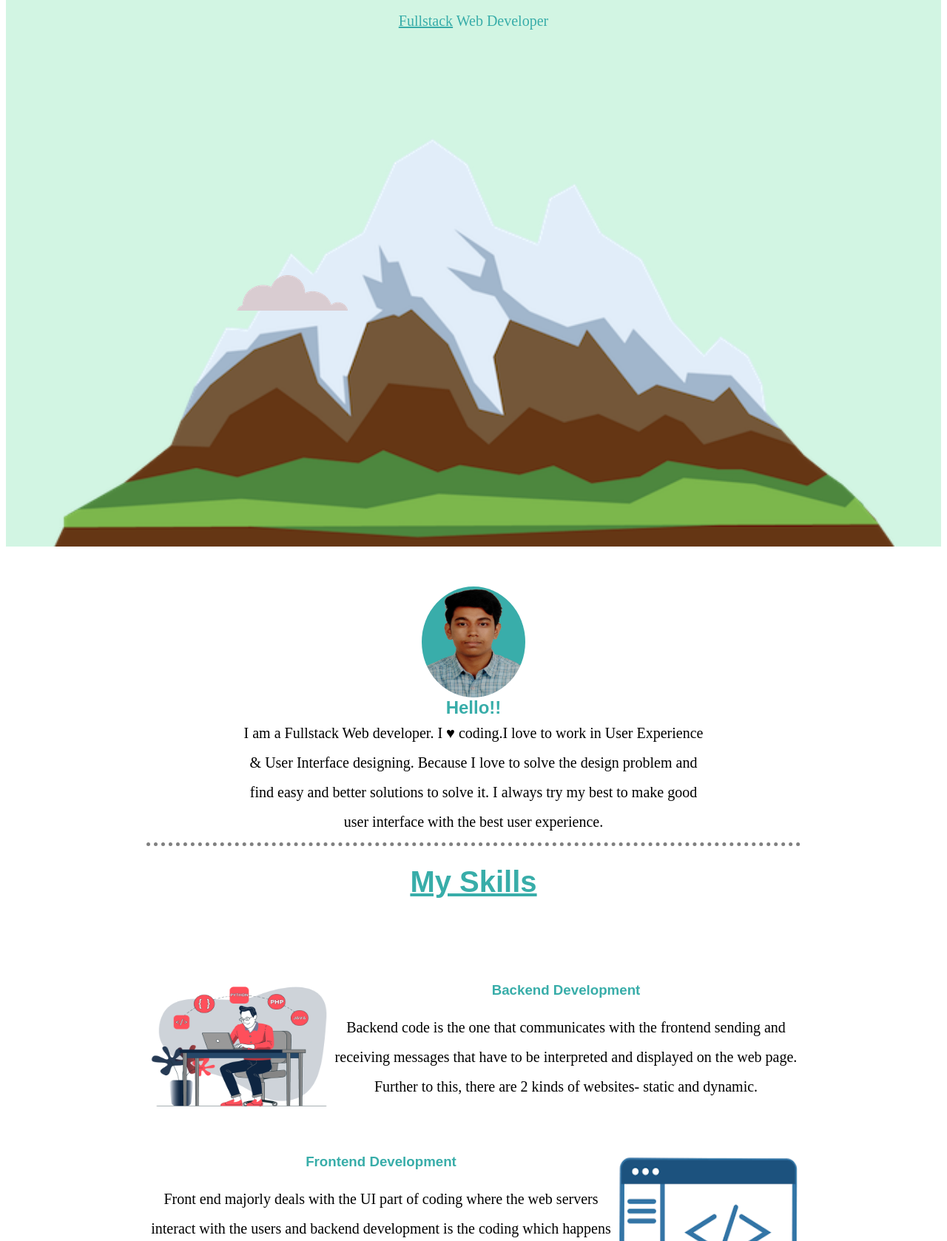
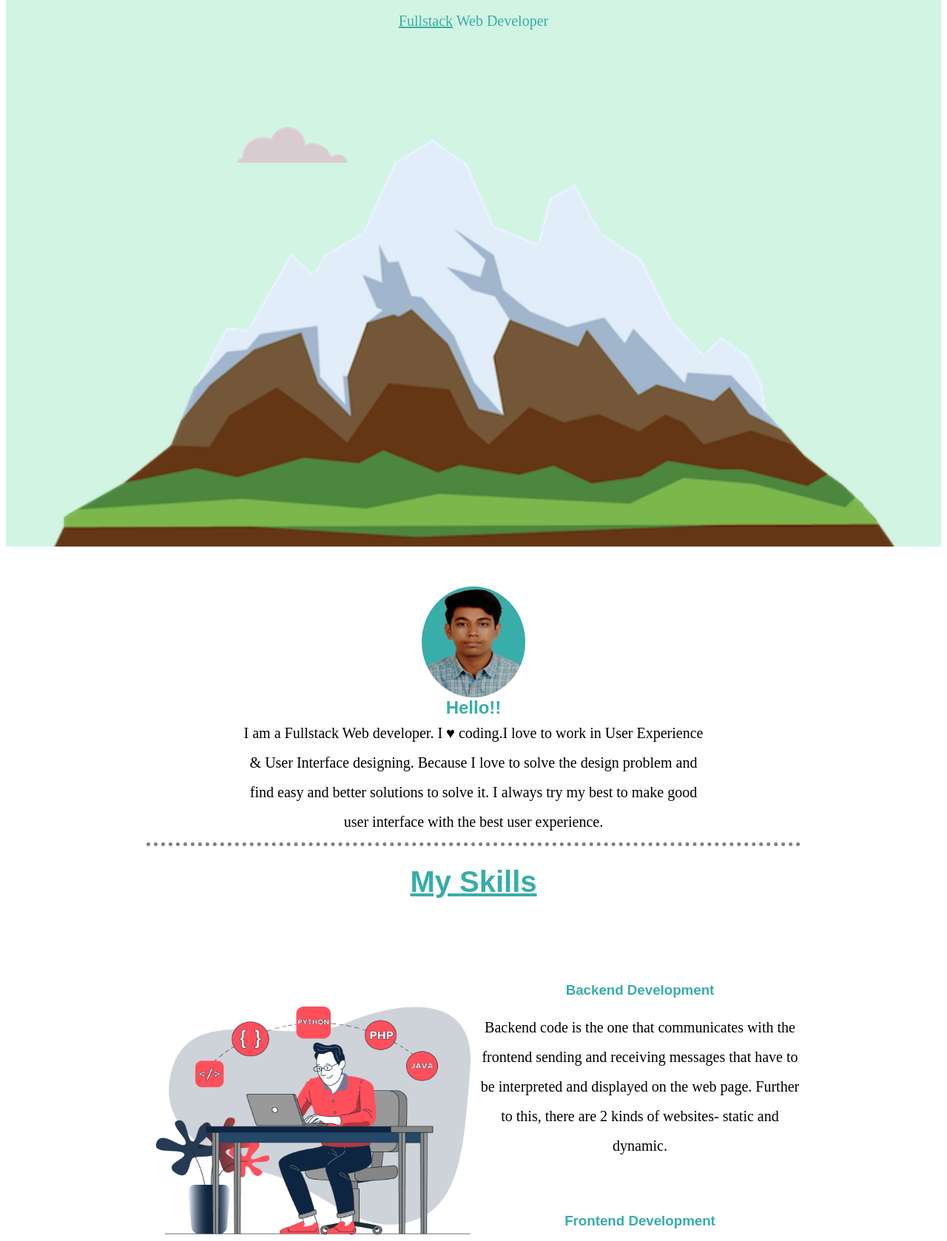
Before and after one commit to aaron592/Skill, a plain HTML site: page index.html in a window 1280 px wide. Shown: the part 160-1838 px from the top of the page at 74% size. Drawn offline with nearby package versions, Linux system fonts and the light colour scheme.

Commit message:
Update testing.css

```diff
--- a/testing.css
+++ b/testing.css
@@ -83,12 +83,14 @@ font-weight:bold;
 	 position:absolute;
 	 right:250px;
 	 top:50px;
+	 float:left;
  }
  .bottom-cloud{
 
 	 position:absolute;
 	  left:320px;
-	 bottom:220px;
+	 bottom:420px;
+	 float:right;
  }
  .mountain{
 	 margin:auto;
@@ -100,8 +102,8 @@ font-weight:bold;
 	 height:150px;
  }
  .image2{
-	 width:250px;
-	 height:220px;
+	 width:450px;
+	 height:420px;
 
 	 float:left;
 
@@ -118,8 +120,8 @@ font-weight:bold;
 
  .image3{
 	 width:40%;
-	 width:250px;
-	 height:250px;
+	 width:450px;
+	 height:450px;
 	 float:right;
  }
  .middle-container{
```
